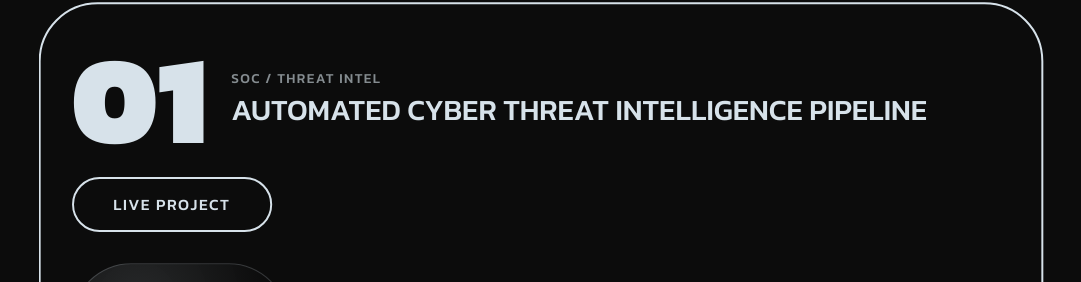
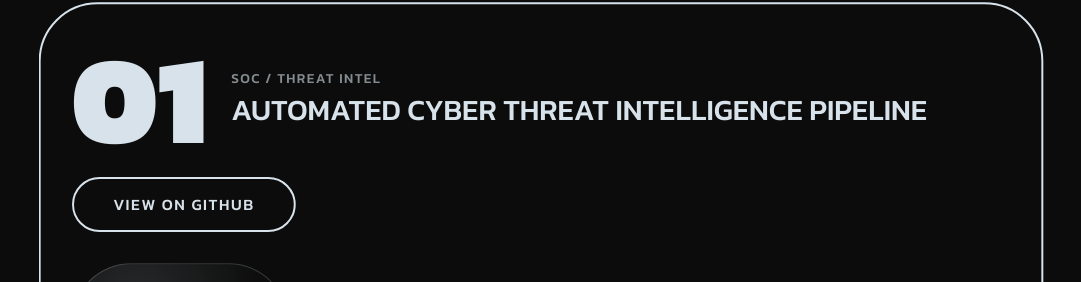
Before and after one commit to HARIPRAKASH805/portfolio, a React (Vite) app: page / in a window 1280 px wide. Shown: the part 4518-4800 px from the top of the page, without its empty margins (99-1180 px from the left). Built offline with nearby package versions, Linux system fonts and the light colour scheme.

Commit message:
Update LiveProjectButton.tsx

```diff
--- a/src/components/LiveProjectButton.tsx
+++ b/src/components/LiveProjectButton.tsx
@@ -1,13 +1,17 @@
 interface LiveProjectButtonProps {
   className?: string;
+  href?: string;
 }
 
-export default function LiveProjectButton({ className = '' }: LiveProjectButtonProps) {
+export default function LiveProjectButton({ className = '', href = '#' }: LiveProjectButtonProps) {
   return (
-    <button
-      className={`rounded-full border-2 border-[#D7E2EA] text-[#D7E2EA] font-medium uppercase tracking-widest px-8 py-3 sm:px-10 sm:py-3.5 text-sm sm:text-base transition-colors duration-200 hover:bg-[#D7E2EA]/10 ${className}`}
+    <a
+      href={href}
+      target="_blank"
+      rel="noopener noreferrer"
+      className={`inline-block rounded-full border-2 border-[#D7E2EA] text-[#D7E2EA] font-medium uppercase tracking-widest px-8 py-3 sm:px-10 sm:py-3.5 text-sm sm:text-base transition-colors duration-200 hover:bg-[#D7E2EA]/10 ${className}`}
     >
-      Live Project
-    </button>
+      View on GitHub
+    </a>
   );
 }
```
